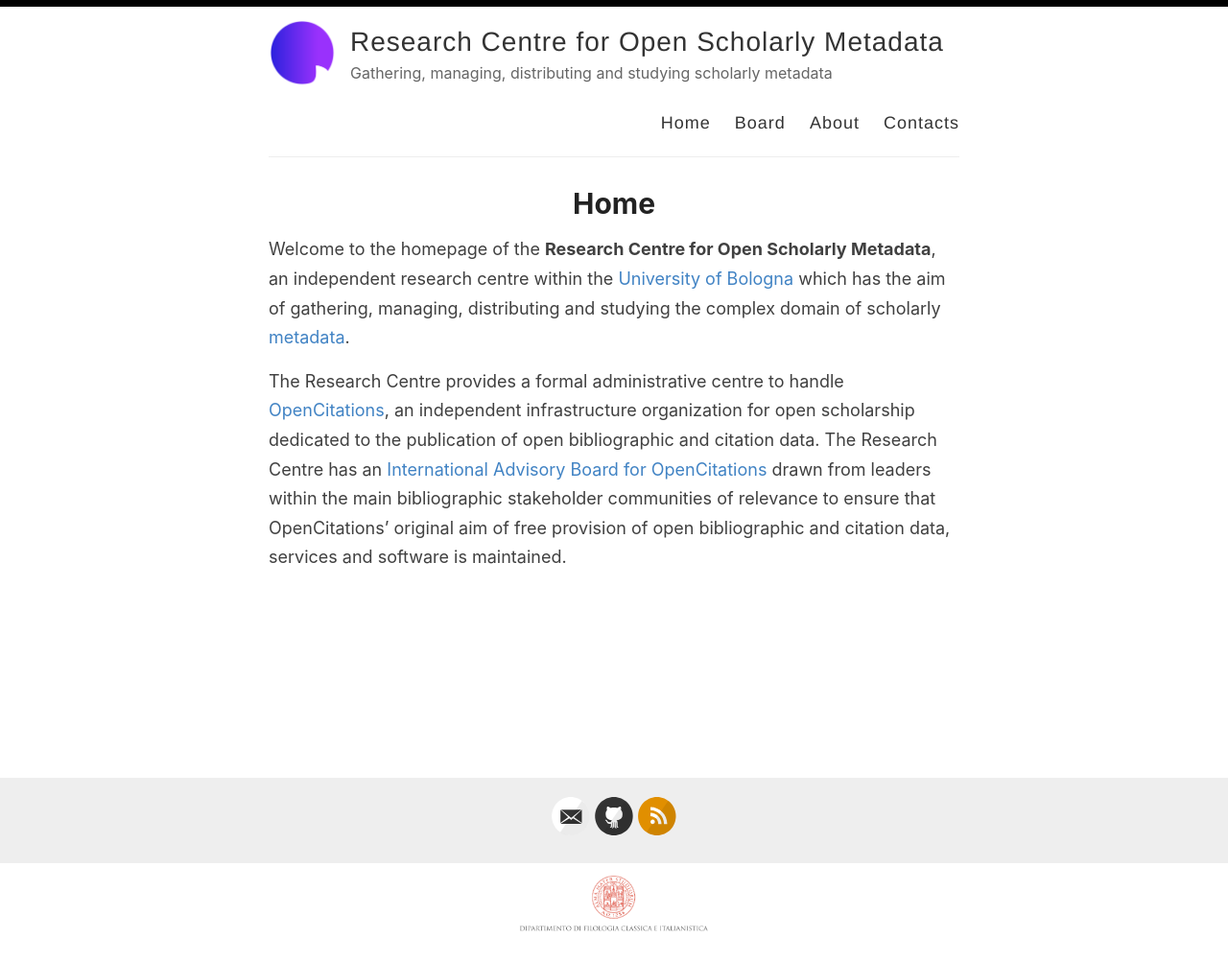
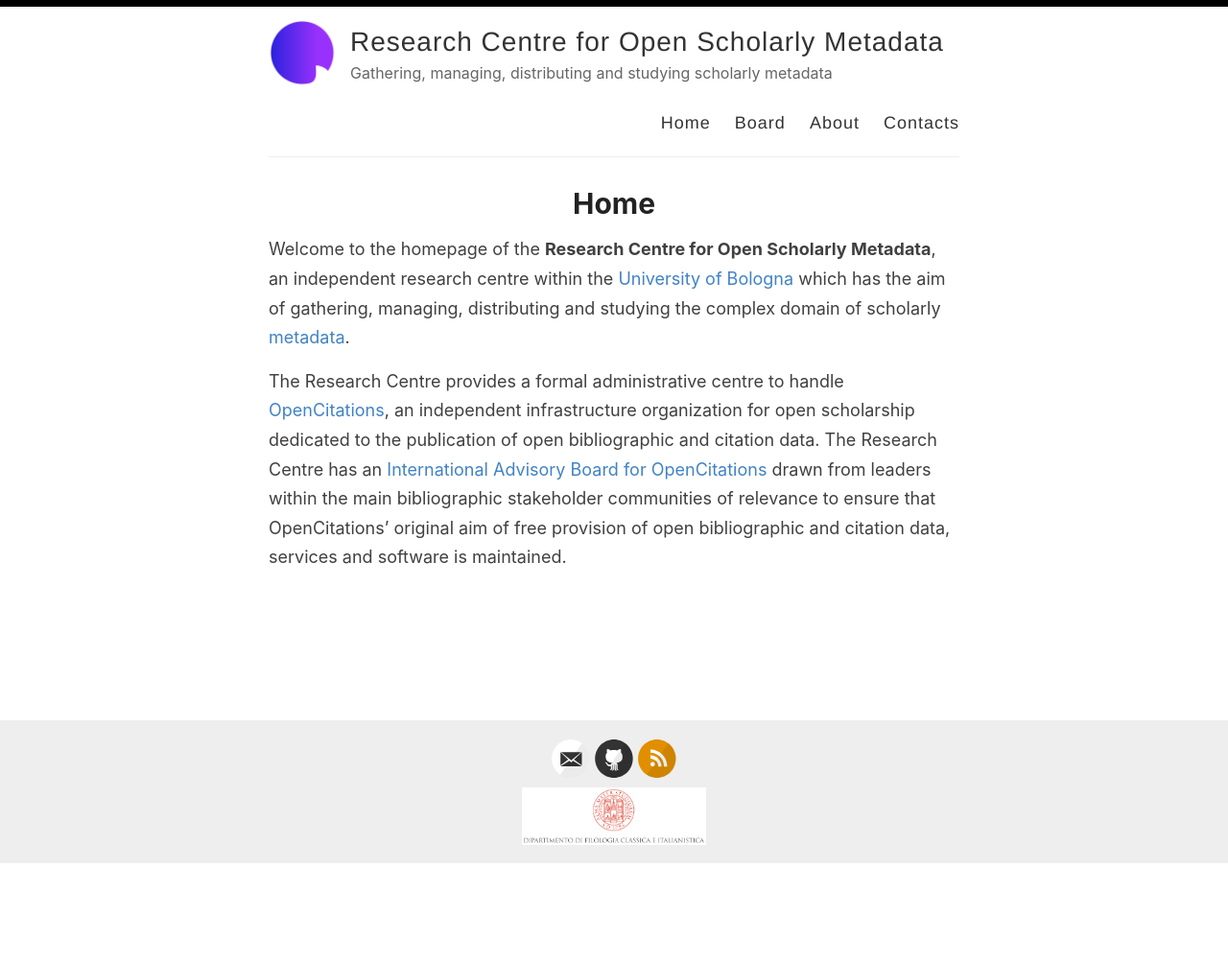
Before and after one commit to openscholarlymetadata/openscholarlymetadata.github.io, a Jekyll site: the page built from _pages/index.md, in a window 1280 px wide. Shown: the whole page at 96% size. Built offline with Jekyll 4.4.1, drawn with Linux system fonts in a browser that asks for light colours; after the commit the page ends 910 px from its top, so only the background shows below that.

Commit message:
Update style.scss

```diff
--- a/assets/style.scss
+++ b/assets/style.scss
@@ -20,13 +20,11 @@ dd {
 }
 
 .dept-logo {
-    margin-top: 30px;
     text-align: center;
 }
 
 .dept-logo img {
-    width: 80%;
-    max-width: 200px;
+    height: 60px;
 }
 
 /**************/
@@ -434,7 +432,7 @@ nav {
   position: absolute;
   bottom: 0;
   width: 100%;
-  height: 89px;
+  height: 149px;
   background-color: $lightGray;
 }
 
```
